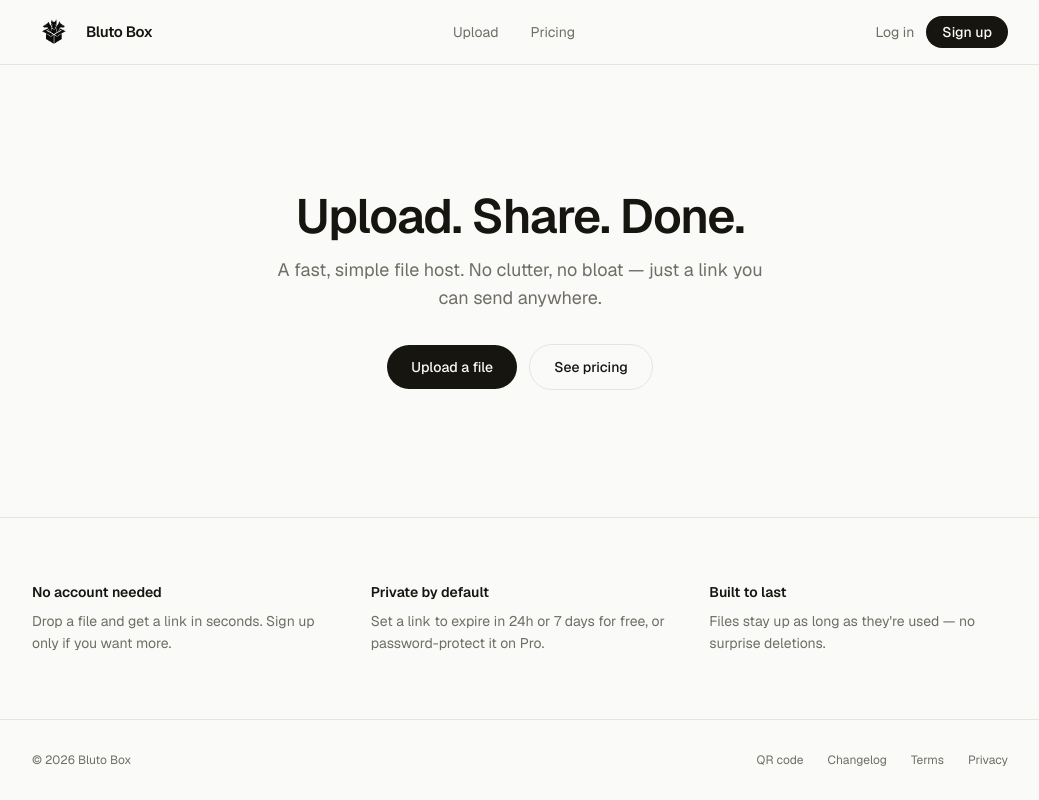
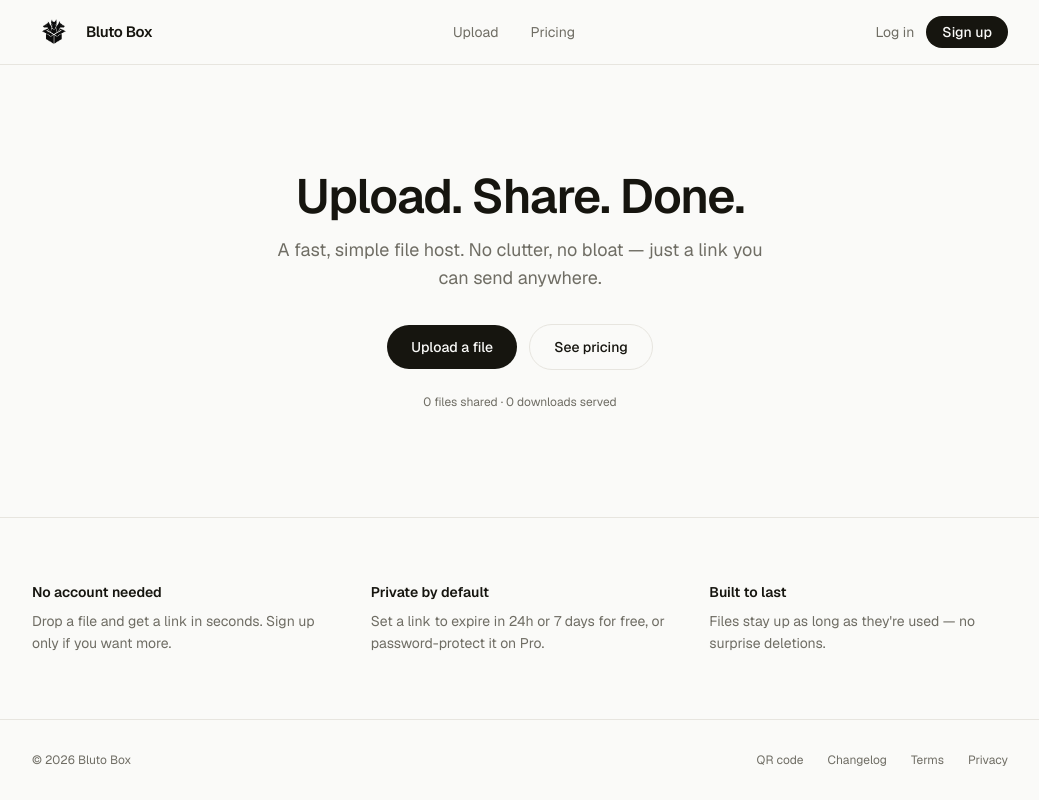
Before and after one commit to azrxc/blutobox, a Next.js app: page / in a window 1280 px wide. Shown: the whole page, without its empty margins (120-1159 px from the left). Built offline with nearby package versions, Linux system fonts and the light colour scheme; no server answers; the database is empty.

Commit message:
TEMP: lower trust-stats threshold to 0 for a live visual check

```diff
--- a/src/app/page.tsx
+++ b/src/app/page.tsx
@@ -7,7 +7,8 @@ import { WelcomeToast } from "./welcome-toast";
 
 // Don't show the trust-stats line until there's real traction to point to —
 // a tiny number undercuts trust more than showing nothing at all.
-const MIN_FILES_FOR_TRUST_STATS = 100;
+// TEMP: set to 0 so it's visible for a live position check — revert to 100 after.
+const MIN_FILES_FOR_TRUST_STATS = 0;
 
 const features = [
   {
```
